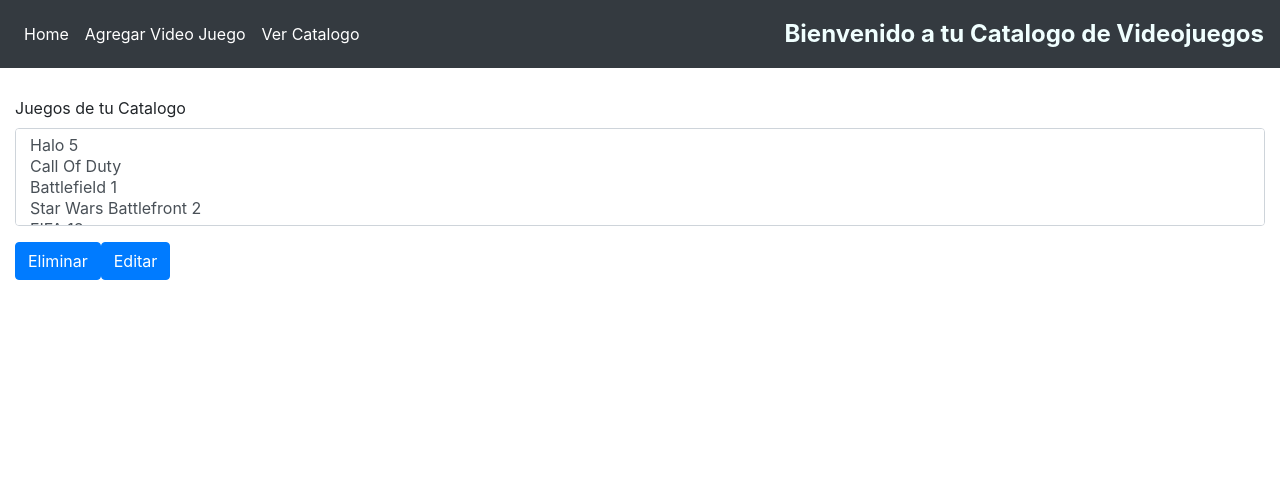
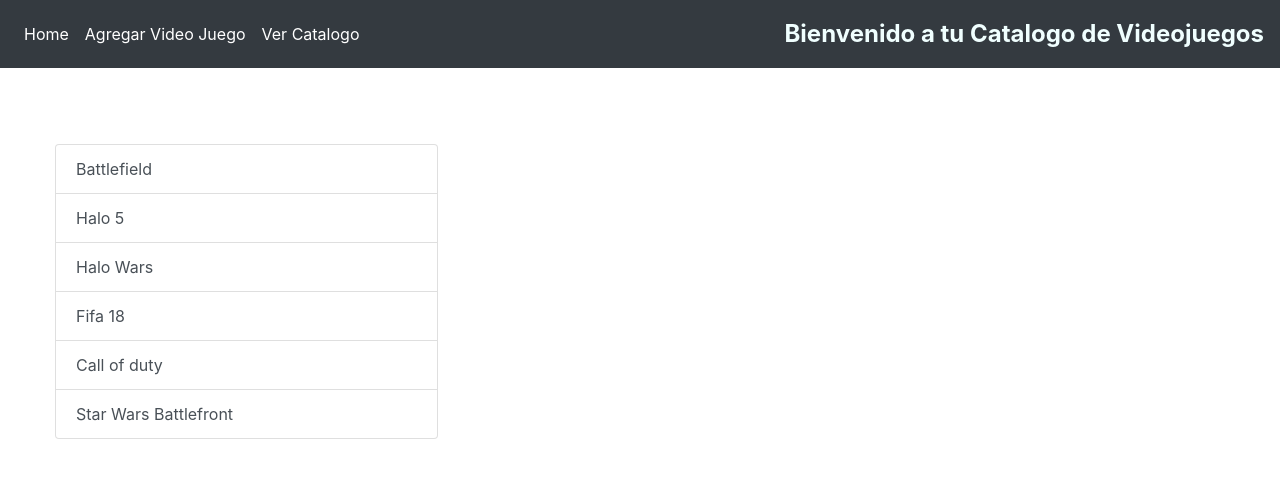
Before and after one commit to LuisSic/ProyectoPrograWeb, an Angular app in the folder angular-web-luis/: page /catalogo in a window 1280 px wide. Shown: the top 478 px of the page. Built offline with nearby package versions, Linux system fonts and the light colour scheme.

Commit message:
arreglo de ver catalogo

```diff
--- a/angular-web-luis/src/app/app.module.ts
+++ b/angular-web-luis/src/app/app.module.ts
@@ -1,6 +1,5 @@
 import { BrowserModule } from '@angular/platform-browser';
 import { NgModule } from '@angular/core';
-
 import { AppComponent } from './app.component';
 import { CarouselComponent } from './carousel/carousel.component';
 import { AppRoutingModule } from './app-routing.module';
--- a/angular-web-luis/src/app/catalogo/catalogo.component.html
+++ b/angular-web-luis/src/app/catalogo/catalogo.component.html
@@ -1,6 +1,45 @@
-<br><br>
+<br><br><br><br><br><br>
+<ul class="videogames">
+      <div class="row">
+        <div class="col-4">
+          <div class="list-group" id="list-tab" role="tablist">
+              <a *ngFor="let videogame of videogames" class="list-group-item list-group-item-action" id="list-{{videogame.id}}-list" data-toggle="list" href="#list-{{videogame.id}}" role="tab">{{videogame.name}}</a>
+            <!--
+               <a class="list-group-item list-group-item-action" id="list-2-list" data-toggle="list" href="#list-2" role="tab" >Profile</a>
+            <a class="list-group-item list-group-item-action" id="list-3-list" data-toggle="list" href="#list-3" role="tab">Messages</a>
+            <a class="list-group-item list-group-item-action" id="list-4-list" data-toggle="list" href="#list-4" role="tab">Settings</a>
+            -->
+
+          </div>
+        </div>
+        <div class="col-8">
+          <div class="tab-content" id="nav-tabContent">
+               <div *ngFor="let videogame of videogames" class="tab-pane fade" id="list-{{videogame.id}}" role="tabpanel">{{videogame.description}}</div>
+            <!--
+                <div class="tab-pane fade" id="list-2" role="tabpanel">prueba2</div>
+            <div class="tab-pane fade" id="list-3" role="tabpanel">prueba3</div>
+            <div class="tab-pane fade" id="list-4" role="tabpanel">prueba4</div>
+            -->
+          </div>
+        </div>
+      </div>
+</ul>
+
+<!--
+  <div class="row">
+  <div class="col-4">
+    <div class="list-group" id="list-tab" role="tablist">
+      <a class="list-group-item list-group-item-action" id="list-home-list" data-toggle="list" href="#list-"+{{videojuego.id}} role="tab" aria-controls="home">{{videojuego.name}}</a>
+   </div>
+  </div>
+  <div class="col-8">
+    <div class="tab-content" id="nav-tabContent">
+      <div class="tab-pane fade" id="list-"+{{videojuego.id}} role="tabpanel" >{{videojuego.description}}<button type="button" class="btn btn-primary">Primary</button> </div>
+    </div>
+  </div>
+</div>
+
 <form id="Mostrar" class="mt-5">
-        <div class="form-group">
             <label for="exampleFormControlSelect2">Juegos de tu Catalogo</label>
             <select multiple class="form-control" id="exampleFormControlSelect2">
                 <option>Halo 5</option>
@@ -10,7 +49,10 @@
                 <option>FIFA 18</option>
             </select>
         </div>
-        <button type="submit" class="btn btn-primary" onclick="borrar()">Eliminar</button>
+        <button type="submit" class="btn btn-primary"
+        <div class="form-group">onclick="borrar()">Eliminar</button>
         <button type="submit" class="btn btn-primary" onclick="actualizar()">Editar</button>
         <a name="IrMostrar"></a>
     </form>
+
+-->
--- a/angular-web-luis/src/app/catalogo/catalogo.component.ts
+++ b/angular-web-luis/src/app/catalogo/catalogo.component.ts
@@ -1,4 +1,5 @@
 import { Component, OnInit } from '@angular/core';
+import {VIDEOGAMES} from '../mock-videogame';
 
 @Component({
   selector: 'app-catalogo',
@@ -6,10 +7,10 @@
   styleUrls: ['./catalogo.component.css']
 })
 export class CatalogoComponent implements OnInit {
+  videogames = VIDEOGAMES;
 
   constructor() { }
 
   ngOnInit() {
   }
-
 }
--- /dev/null
+++ b/angular-web-luis/src/app/mock-videogame.ts
@@ -0,0 +1,10 @@
+import { Videogame } from './videogame';
+
+export const VIDEOGAMES: Videogame[] = [
+  { id: 1, name: 'Battlefield', description: 'Esto es una prueba para ver como funciona Battlefield'},
+  { id: 2, name: 'Halo 5', description: 'Esto es una prueba para ver como funciona Halo 5'},
+  { id: 3, name: 'Halo Wars', description: 'Esto es una prueba para ver como funciona Halo wars'},
+  { id: 4, name: 'Fifa 18', description: 'Esto es una prueba para ver como funciona Fifa 18'},
+  { id: 5, name: 'Call of duty', description: 'Esto es una prueba para ver como funciona call of rata'},
+  { id: 6, name: 'Star Wars Battlefront', description: 'Esto es una prueba para ver como funciona satar wars'}
+];
--- /dev/null
+++ b/angular-web-luis/src/app/videogame.ts
@@ -0,0 +1,5 @@
+export class Videogame {
+  id: number;
+  name: string;
+  description: string;
+}
```
